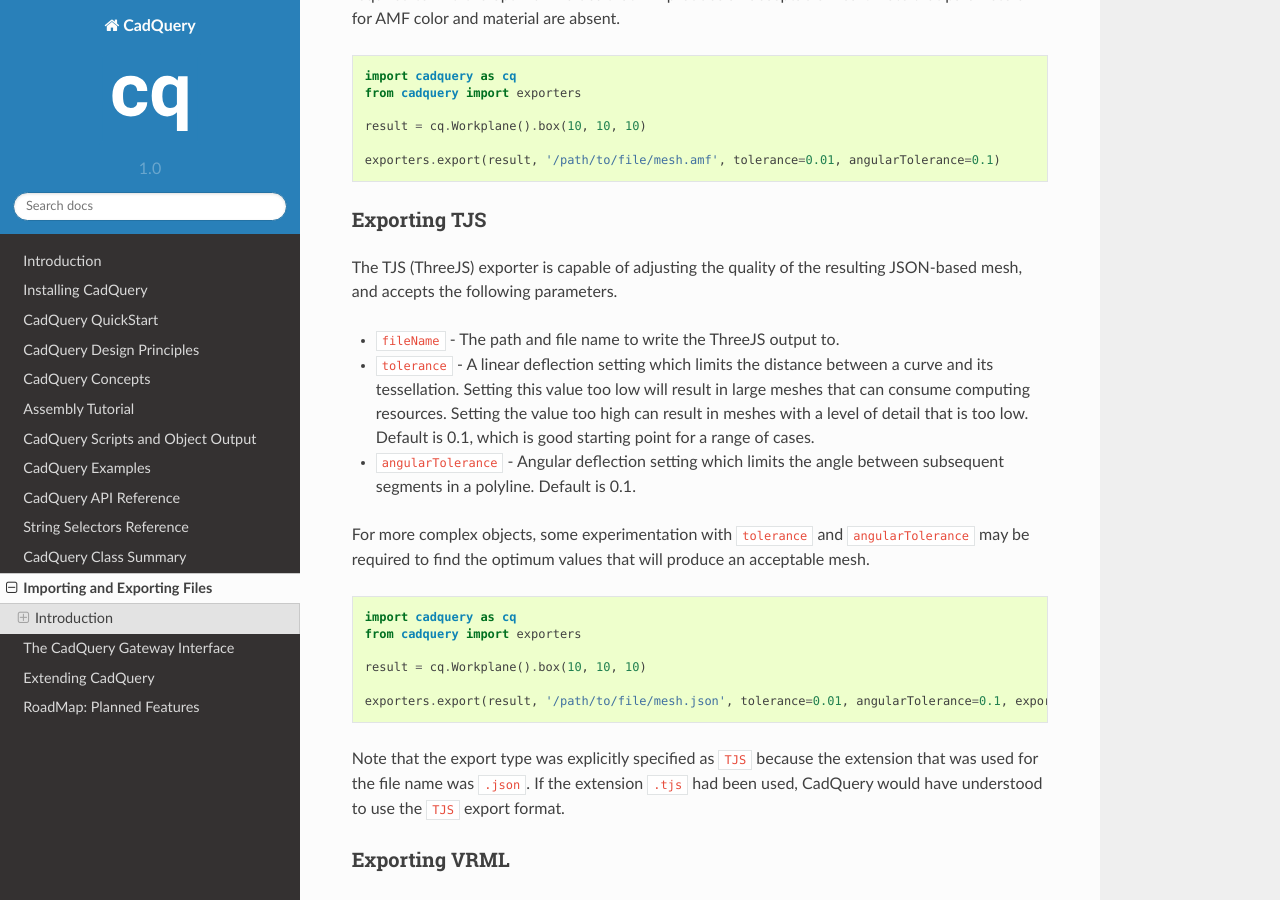
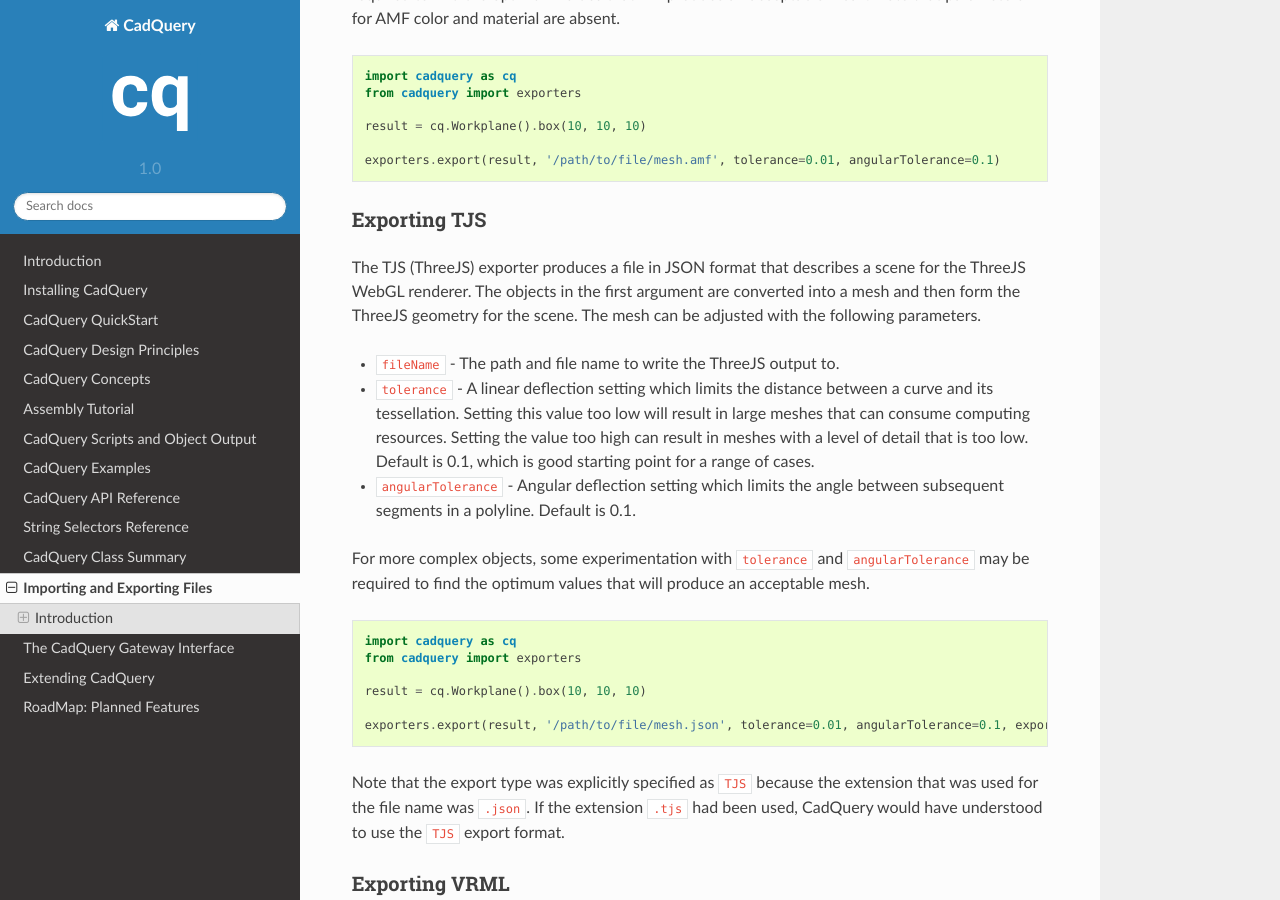
Before and after one commit to CadQuery/cadquery, a Sphinx documentation site: the page built from doc/importexport.rst, in a window 1280 px wide and 900 px high, scrolled down 4700 px. Built offline with Sphinx 7.4.7 and the Read the Docs theme 2.0.0, drawn with Linux system fonts in a browser that asks for light colours.

Commit message:
Update doc/importexport.rst
Updated description on TJS format

Co-authored-by: Marcus Boyd <50230945+marcus7070@users.noreply.github.com>

```diff
--- a/doc/importexport.rst
+++ b/doc/importexport.rst
@@ -189,7 +189,7 @@
 Exporting TJS
 ##############
 
-The TJS (ThreeJS) exporter is capable of adjusting the quality of the resulting JSON-based mesh, and accepts the following parameters.
+The TJS (ThreeJS) exporter produces a file in JSON format that describes a scene for the ThreeJS WebGL renderer. The objects in the first argument are converted into a mesh and then form the ThreeJS geometry for the scene. The mesh can be adjusted with the following parameters.
 
 * ``fileName`` - The path and file name to write the ThreeJS output to.
 * ``tolerance`` - A linear deflection setting which limits the distance between a curve and its tessellation. Setting this value too low will result in large meshes that can consume computing resources. Setting the value too high can result in meshes with a level of detail that is too low. Default is 0.1, which is good starting point for a range of cases.
```
